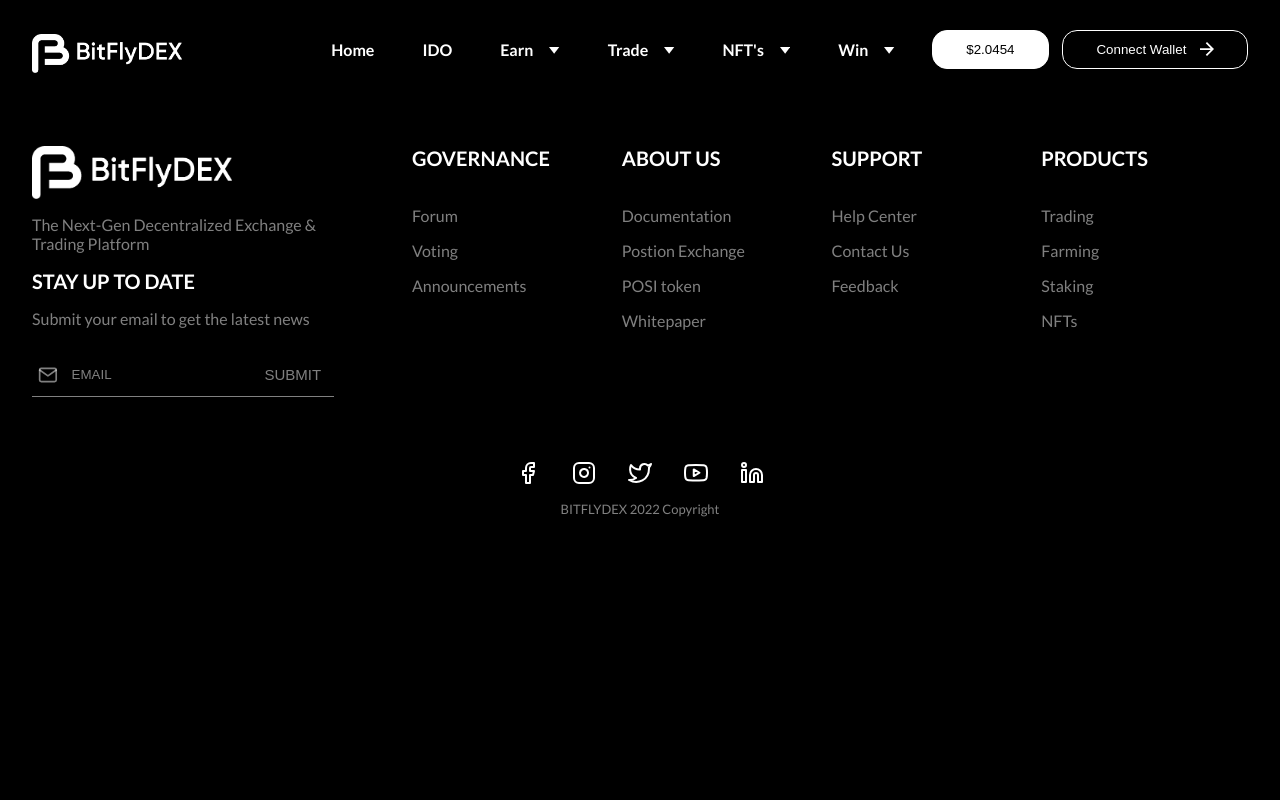
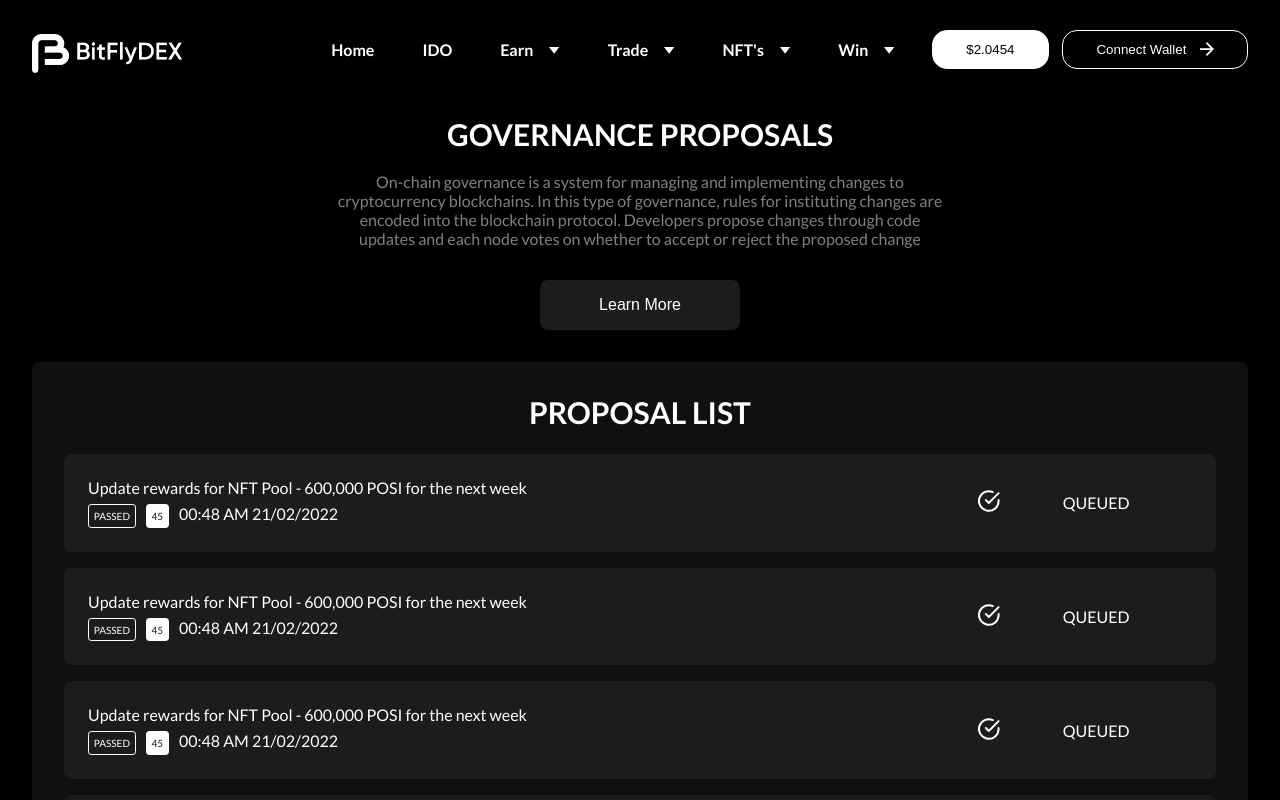
Before and after one commit to MehfoozurRehman/BitFlyDEX, a React (Vite) app: page /governance-proposals in a window 1280 px wide. Shown: the top 800 px of the page. Built offline with nearby package versions, Linux system fonts and the light colour scheme.

Commit message:
Governance page done

```diff
--- a/src/screens/GovernanceProposals.jsx
+++ b/src/screens/GovernanceProposals.jsx
@@ -4,10 +4,95 @@
   return (
     <>
       <div className="governance__jumbotron">
-        <h1 className="governance__jumbotron__heading">Governance Proposals</h1>
+        <div className="governance__jumbotron__wrapper">
+          <h1 className="governance__jumbotron__heading">
+            Governance Proposals
+          </h1>
+          <p className="governance__jumbotron__para">
+            On-chain governance is a system for managing and implementing
+            changes to cryptocurrency blockchains. In this type of governance,
+            rules for instituting changes are encoded into the blockchain
+            protocol. Developers propose changes through code updates and each
+            node votes on whether to accept or reject the proposed change
+          </p>
+          <button className="governance__jumbotron__btn"> Learn More</button>
+        </div>
+        <div className="proposal__list">
+          <div className="proposal__list__wrapper">
+            <div className="proposal__list__wrapper__heading">
+              Proposal List
+            </div>
+            <ProposalItem />
+            <ProposalItem />
+            <ProposalItem />
+            <ProposalItem />
+          </div>
+        </div>
       </div>
     </>
   );
 }
+const ProposalItem = () => {
+  return (
+    <>
+      <div className="proposal__list__wrapper__item">
+        <div className="proposal__list__wrapper__item__left">
+          <div className="proposal__list__wrapper__item__left__top">
+            Update rewards for NFT Pool - 600,000 POSI for the next week
+          </div>
+          <div className="proposal__list__wrapper__item__left__bottom">
+            <div className="proposal__list__wrapper__item__left__bottom__1">
+              PASSED
+            </div>
+            <div className="proposal__list__wrapper__item__left__bottom__2">
+              45
+            </div>
+            <div className="proposal__list__wrapper__item__left__bottom__3">
+              00:48 AM 21/02/2022
+            </div>
+          </div>
+        </div>
+        <div className="proposal__list__wrapper__item__right">
+          <div className="proposal__list__wrapper__item__right__1">
+            <svg
+              xmlns="http://www.w3.org/2000/svg"
+              width="33.625"
+              height="33.041"
+              viewBox="0 0 33.625 33.041"
+            >
+              <g
+                id="Icon_feather-check-circle"
+                data-name="Icon feather-check-circle"
+                transform="translate(-1.497 -1.473)"
+              >
+                <path
+                  id="Path_452"
+                  data-name="Path 452"
+                  d="M33,16.62V18A15,15,0,1,1,24.105,4.29"
+                  fill="none"
+                  stroke="#fff"
+                  stroke-linecap="round"
+                  stroke-linejoin="round"
+                  stroke-width="3"
+                />
+                <path
+                  id="Path_453"
+                  data-name="Path 453"
+                  d="M33,6,18,21.015l-4.5-4.5"
+                  fill="none"
+                  stroke="#fff"
+                  stroke-linecap="round"
+                  stroke-linejoin="round"
+                  stroke-width="3"
+                />
+              </g>
+            </svg>
+          </div>
+          <div className="proposal__list__wrapper__item__right__2">QUEUED</div>
+        </div>
+      </div>
+    </>
+  );
+};
 
 export default GovernanceProposals;
--- a/src/styles/export.scss
+++ b/src/styles/export.scss
@@ -2,3 +2,4 @@
 @import "./header.scss";
 @import "./footer.scss";
 @import "./home.scss";
+@import "./governanceProposals.scss";
--- a/src/styles/governanceProposals.scss
+++ b/src/styles/governanceProposals.scss
@@ -1 +1,131 @@
 @import "./global.scss";
+
+.governance__jumbotron {
+  height: fit-content;
+  min-height: 60vh;
+  width: 100%;
+  max-width: 1440px;
+  color: $white;
+  display: flex;
+  flex-direction: column;
+  align-items: center;
+  padding: 6em 2em;
+}
+.governance__jumbotron__wrapper {
+  width: 100%;
+  display: flex;
+  flex-direction: column;
+  align-items: center;
+}
+.governance__jumbotron__heading {
+  font-size: 30px;
+  text-transform: uppercase;
+  font-weight: 600;
+}
+.governance__jumbotron__para {
+  text-align: center;
+  color: $WhiteGray;
+  width: 50%;
+  margin: 0;
+}
+.governance__jumbotron__btn {
+  cursor: pointer;
+  padding: 1rem;
+  background-color: $black200;
+  color: $white;
+  border: none;
+  border-radius: 0.5rem;
+  width: 200px;
+  font-size: 16px;
+  margin-top: 2rem;
+}
+.governance__jumbotron__btn:hover {
+  color: $black200;
+  background-color: $white;
+  transition: all 0.2s;
+}
+.proposal__list {
+  margin-top: 2rem;
+  height: 100vh;
+  width: 100%;
+}
+.proposal__list__wrapper {
+  background-color: $black100;
+  border-radius: 0.5rem;
+  display: flex;
+  flex-direction: column;
+  justify-content: center;
+  align-items: center;
+  padding: 2rem;
+}
+.proposal__list__wrapper__heading {
+  font-size: 30px;
+  text-transform: uppercase;
+  font-weight: 600;
+  padding-bottom: 1.5rem;
+}
+.proposal__list__wrapper__item {
+  width: 100%;
+  background-color: $black200;
+  padding: 1.5rem;
+  border-radius: 0.5rem;
+  display: flex;
+  justify-content: space-between;
+  margin-bottom: 1rem;
+}
+.proposal__list__wrapper__item__left {
+  display: flex;
+  flex-direction: column;
+}
+.proposal__list__wrapper__item__left__bottom {
+  display: flex;
+  margin-top: 7px;
+}
+.proposal__list__wrapper__item__left__bottom__1 {
+  border: 1px solid $white;
+  padding: 0.3rem;
+  font-size: 10px;
+  border-radius: 0.2rem;
+}
+.proposal__list__wrapper__item__left__bottom__2 {
+  border: 1px solid $white;
+  padding: 0.3rem;
+  font-size: 10px;
+  color: $black200;
+  background-color: $white;
+  border-radius: 0.2rem;
+  margin: 0px 10px;
+}
+.proposal__list__wrapper__item__left__bottom__3 {
+  font-size: 16px;
+}
+.proposal__list__wrapper__item__right {
+  display: flex;
+  align-items: center;
+  justify-content: space-evenly;
+  width: 25%;
+}
+.proposal__list__wrapper__item__right__1 svg {
+  width: 22px;
+  height: 22px;
+}
+
+@media (max-width: 1000px) {
+  .governance__jumbotron__para {
+    width: 75%;
+  }
+}
+
+@media (max-width: 700px) {
+  .proposal__list__wrapper__item {
+    flex-direction: column;
+  }
+  .proposal__list__wrapper__item__right {
+    margin-top: 1rem;
+    width: 100%;
+    justify-content: flex-start;
+  }
+  .proposal__list__wrapper__item__right__1 svg {
+    margin-right: 1rem;
+  }
+}
```
